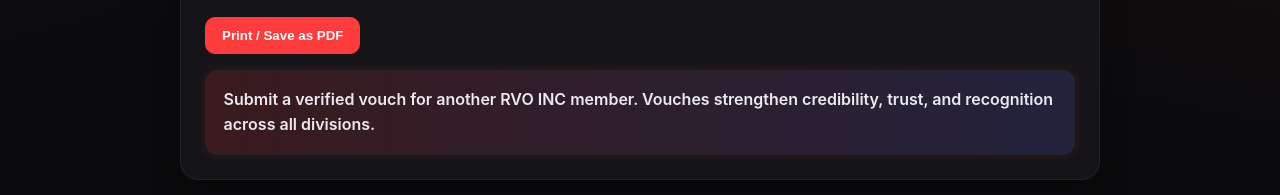
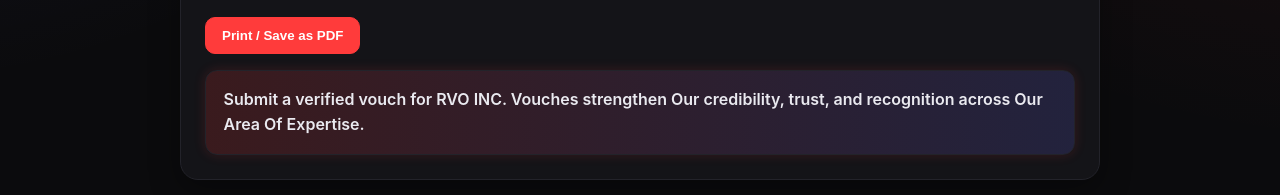
Before and after one commit to Roninthevictory/RVOINC, a plain HTML site: page vouch.html in a window 1280 px wide. Shown: the part 172-367 px from the top of the page. Drawn offline with Linux system fonts and the light colour scheme.

Commit message:
Update vouch.html

```diff
--- a/vouch.html
+++ b/vouch.html
@@ -63,7 +63,7 @@
  <h1>Submit a Vouch</h1>
  <div class="meta">Effective Date: <strong>July 1, 2024</strong> • Last Updated: <strong id="lastUpdated"></strong></div>
  <div class="btns"><button class="btn" onclick="window.print()">Print / Save as PDF</button></div>
- <div class="notice">Submit a verified vouch for another RVO INC member. Vouches strengthen credibility, trust, and recognition across all divisions.</div>
+ <div class="notice">Submit a verified vouch for RVO INC. Vouches strengthen Our credibility, trust, and recognition across Our Area Of Expertise.</div>
 </header>
 
 <main>
```
